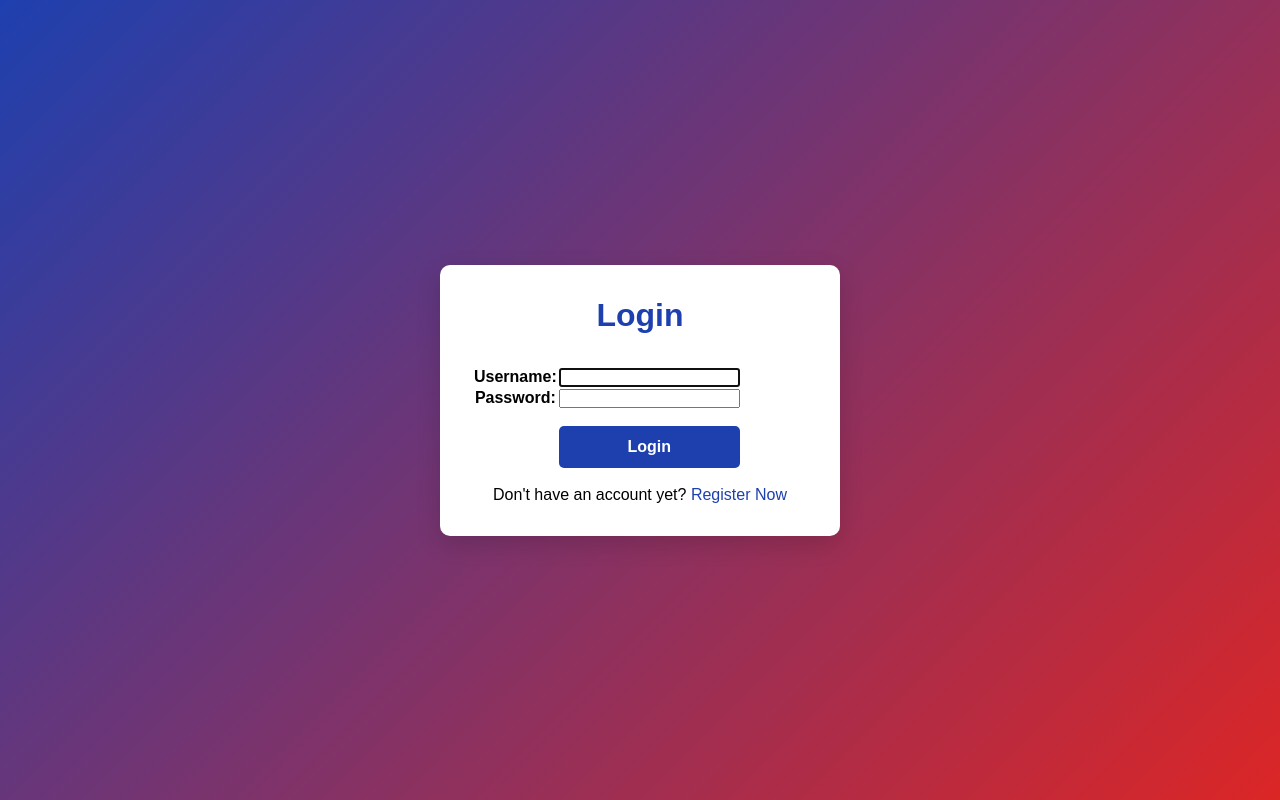
After one commit to tiarawidyaningrum/fasilcats-fc-store, a Django app: page /login/ in a window 1280 px wide. The commit adds this page. Run offline with Django 5.2, Linux system fonts and the light colour scheme.

Commit message:
Tugas 4: Implementasi Autentikasi, Session, dan Cookies

```diff
--- a/main/admin.py
+++ b/main/admin.py
@@ -3,6 +3,6 @@ from .models import Product
 
 @admin.register(Product)
 class ProductAdmin(admin.ModelAdmin):
-    list_display = ['name', 'price', 'category', 'is_featured', 'stock']
-    list_filter = ['category', 'is_featured']
+    list_display = ['name', 'user', 'price', 'category', 'is_featured', 'stock']
+    list_filter = ['user', 'category', 'is_featured']
     search_fields = ['name', 'brand']
--- a/main/models.py
+++ b/main/models.py
@@ -1,6 +1,8 @@
 from django.db import models
+from django.contrib.auth.models import User
 
 class Product(models.Model):
+    user = models.ForeignKey(User, on_delete=models.CASCADE, null=True)
     name = models.CharField(max_length=255)
     price = models.IntegerField()
     description = models.TextField()
--- /dev/null
+++ b/main/templates/login.html
@@ -0,0 +1,100 @@
+<!DOCTYPE html>
+<html lang="en">
+<head>
+    <meta charset="UTF-8">
+    <meta name="viewport" content="width=device-width, initial-scale=1.0">
+    <title>Login - Fasilcats FC Store</title>
+    <style>
+        * {
+            margin: 0;
+            padding: 0;
+            box-sizing: border-box;
+        }
+
+        body {
+            font-family: 'Arial', sans-serif;
+            background: linear-gradient(135deg, #1e40af, #dc2626);
+            min-height: 100vh;
+            display: flex;
+            align-items: center;
+            justify-content: center;
+        }
+
+        .login-container {
+            background: white;
+            padding: 2rem;
+            border-radius: 10px;
+            box-shadow: 0 8px 25px rgba(0,0,0,0.15);
+            width: 100%;
+            max-width: 400px;
+        }
+
+        .login-container h1 {
+            text-align: center;
+            color: #1e40af;
+            margin-bottom: 2rem;
+        }
+
+        .form-control {
+            width: 100%;
+            padding: 0.75rem;
+            border: 2px solid #e9ecef;
+            border-radius: 5px;
+            font-size: 1rem;
+            margin-bottom: 1rem;
+        }
+
+        .form-control:focus {
+            outline: none;
+            border-color: #1e40af;
+        }
+
+        .btn {
+            width: 100%;
+            padding: 0.75rem;
+            background-color: #1e40af;
+            color: white;
+            border: none;
+            border-radius: 5px;
+            font-size: 1rem;
+            font-weight: bold;
+            cursor: pointer;
+            margin-top: 1rem;
+        }
+
+        .btn:hover {
+            background-color: #1e3a8a;
+        }
+
+        .register-link {
+            text-align: center;
+            margin-top: 1rem;
+        }
+
+        .register-link a {
+            color: #1e40af;
+            text-decoration: none;
+        }
+    </style>
+</head>
+<body>
+    <div class="login-container">
+        <h1>Login</h1>
+
+        <form method="POST" action="">
+            {% csrf_token %}
+            <table>
+                {{ form.as_table }}
+                <tr>
+                    <td></td>
+                    <td><input class="btn" type="submit" value="Login" /></td>
+                </tr>
+            </table>
+        </form>
+
+        <div class="register-link">
+            Don't have an account yet? <a href="{% url 'main:register' %}">Register Now</a>
+        </div>
+    </div>
+</body>
+</html>
--- a/main/urls.py
+++ b/main/urls.py
@@ -10,6 +10,11 @@ urlpatterns = [
     path('create-product/', views.create_product, name='create_product'),
     path('product/<int:id>/', views.product_detail, name='product_detail'),
 
+    # routing untuk authentication
+    path('register/', views.register, name='register'),
+    path('login/', views.login_user, name='login'),
+    path('logout/', views.logout_user, name='logout'),
+
     # routing 4 fungsi data delivery
     path('xml/', views.show_xml, name='show_xml'),
     path('json/', views.show_json, name='show_json'),
--- a/main/views.py
+++ b/main/views.py
@@ -1,33 +1,55 @@
-from django.shortcuts import render, get_object_or_404
+from django.contrib.auth.forms import UserCreationForm, AuthenticationForm
+from django.contrib.auth import authenticate, login, logout
+from django.contrib import messages
+from django.contrib.auth.decorators import login_required
+import datetime
+from django.shortcuts import render, get_object_or_404, redirect
 from django.http import HttpResponse, HttpResponseRedirect
 from django.urls import reverse
 from django.core import serializers
 from .models import Product
 from .forms import ProductForm
 
+@login_required(login_url='/login')
 def show_main(request):
     # Ambil data product dari database
-    products = Product.objects.all()
+    filter_type = request.GET.get("filter", "my")
+
+    if filter_type == "all":
+        products = Product.objects.all()
+    else:
+        products = Product.objects.filter(user=request.user)
+
+    print(f"Products count for {request.user.username}: {products.count()}")
 
     # Data untuk template
     context = {
         'app_name': 'Fasilcats FC Store',
-        'name': 'Tiara Widyaningrum',
+        'name': request.user.username,
         'class': 'PBP D',
         'description': 'Toko official Fasilcats FC yang menyediakan berbagai merchandise sepak bola.',
         'tagline': 'Viva Viva Fasilkom!',
         'identity': 'Made with ❤️ by Tiara Widyaningrum - Fasilkom UI Student | PBP D 2025',
-        'products': products
+        'products': products,
+        'last_login': request.COOKIES.get('last_login', 'Never')
     }
 
     return render(request, 'main.html', context)
 
+@login_required(login_url='/login')
 def create_product(request):
+    print(f"User accessing create_product: {request.user.username}")
     form = ProductForm(request.POST or None)
 
-    if form.is_valid() and request.method == "POST":
-        form.save()
-        return HttpResponseRedirect(reverse('main:show_main'))
+    if request.method == "POST":
+        print(f"POST data: {request.POST}")
+
+        if form.is_valid():
+            product_entry = form.save(commit=False)
+            product_entry.user = request.user
+            product_entry.save()
+            saved_product = Product.objects.get(id=product_entry.id)
+            return HttpResponseRedirect(reverse('main:show_main'))
 
     context = {'form': form}
     return render(request, "create_product.html", context)
@@ -36,6 +58,40 @@ def product_detail(request, id):
     product = get_object_or_404(Product, pk=id)
     context = {'product': product}
     return render(request, 'product_detail.html', context)
+
+#register login logout
+def register(request):
+    form = UserCreationForm()
+
+    if request.method == "POST":
+        form = UserCreationForm(request.POST)
+        if form.is_valid():
+            form.save()
+            messages.success(request, 'Your account has been successfully created!')
+            return redirect('main:login')
+    context = {'form': form}
+    return render(request, 'register.html', context)
+
+def login_user(request):
+    if request.method == 'POST':
+        form = AuthenticationForm(data=request.POST)
+
+        if form.is_valid():
+            user = form.get_user()
+            login(request, user)
+            response = HttpResponseRedirect(reverse("main:show_main"))
+            response.set_cookie('last_login', str(datetime.datetime.now().strftime('%d %b %Y at %H:%M:%S')))
+            return response
+    else:
+        form = AuthenticationForm(request)
+    context = {'form': form}
+    return render(request, 'login.html', context)
+
+def logout_user(request):
+    logout(request)
+    response = HttpResponseRedirect(reverse('main:login'))
+    response.delete_cookie('last_login')
+    return response
 
 # data delivery
 def show_xml(request):
```
Also changed, not shown: main/templates/main.html (+8 -0 lines), main/templates/register.html (added, +130 -0 lines), README.md, db.sqlite3, main/migrations/0005_product_user.py (added).
